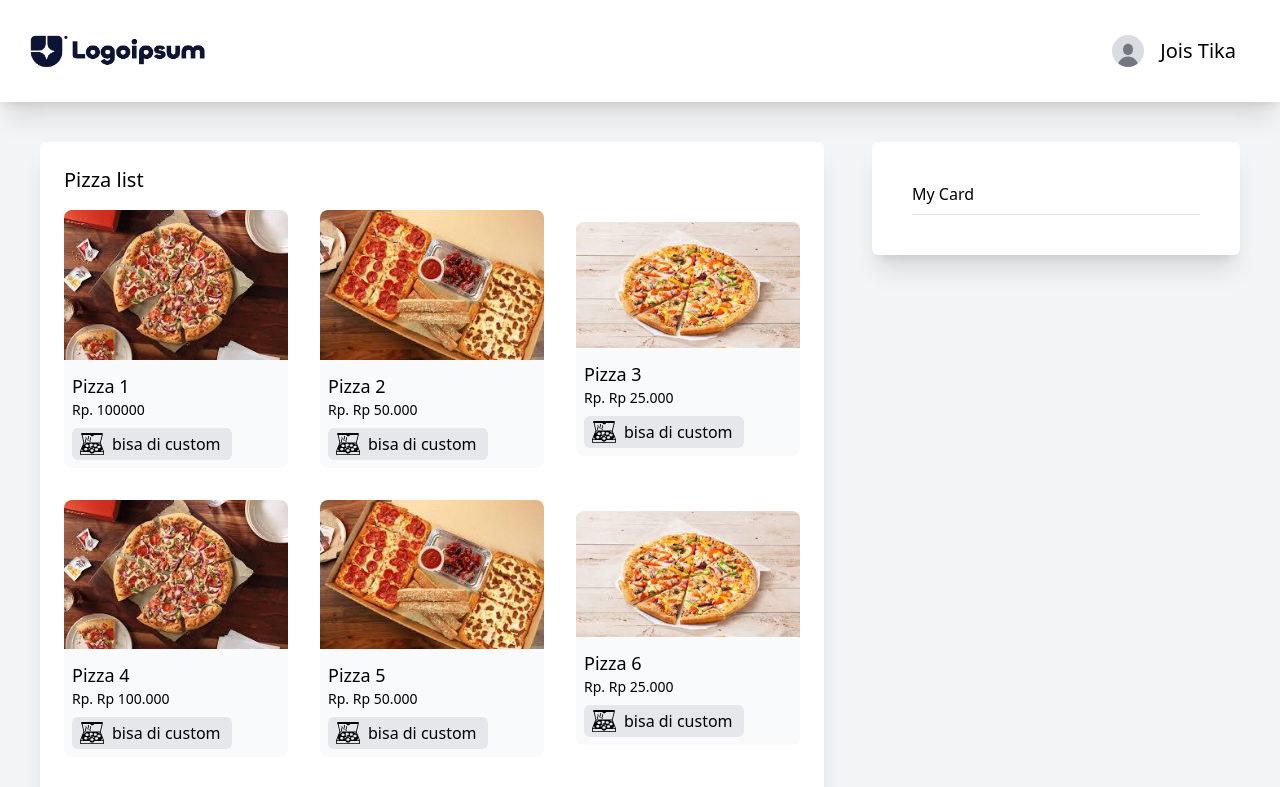
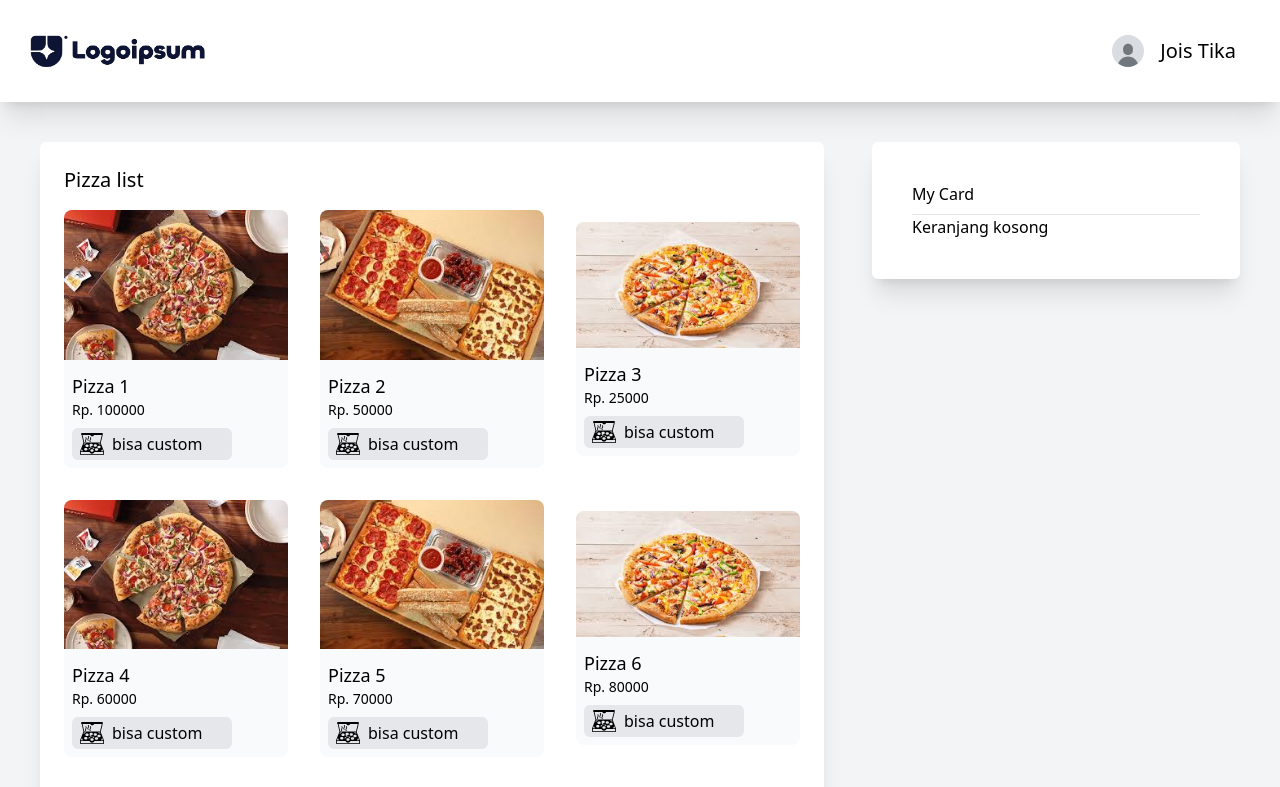
Before and after one commit to Jois01/pizza-order, a Vue app: page / in a window 1280 px wide. Shown: the top 787 px of the page. Built offline with nearby package versions, Linux system fonts and the light colour scheme.

Commit message:
perbaikan untuk menambah ke keranjang

```diff
--- a/package.json
+++ b/package.json
@@ -12,7 +12,7 @@
   },
   "dependencies": {
     "vue": "^3.5.12",
-    "vuex": "^4.1.0"
+    "vuex": "^4.0.2"
   },
   "devDependencies": {
     "@eslint/js": "^9.14.0",
--- a/src/App.vue
+++ b/src/App.vue
@@ -1,25 +1,65 @@
-<script setup>
-import navbar from './components/navbar.vue'
-import pizza from './components/pizza.vue'
-import cart from './components/cart.vue'
-</script>
 <template>
   <navbar />
-  <div class="grid grid-cols-1 md:grid-cols-3 m-4" >
+  <div id="app" class="grid grid-cols-1 md:grid-cols-3 m-4">
     <div class="card col-span-2">
-      <pizza />
+      <div class="card bg-white m-6 p-2 rounded-md shadow-xl">
+        <div class="card-title m-4 text-xl">Pizza list</div>
+        <div class="card-body m-4 items-center">
+          <div class="grid grid-cols-1 md:grid-cols-3 sm:grid-cols-2 gap-8 items-center">
+            <div
+              class="card bg-gray-50 rounded-lg"
+              v-for="pizza in pizzas"
+              :key="pizza.id"
+            >
+              <pizza :pizza="pizza" @add-to-cart="addToCart" />
+            </div>
+          </div>
+        </div>
+      </div>
     </div>
     <div class="card">
-      <cart />
+      <div class="bg-white rounded-md p-10 m-6 shadow-xl">
+        <h5 class="card-title">My Card</h5>
+        <hr class="mt-2" />
+        <cart :cart="cart" @remove-from-cart="removeFromCart" />
+      </div>
     </div>
   </div>
 </template>
 <script>
+import navbar from './components/navbar.vue'
+import pizza from './components/pizza.vue'
+import cart from './components/cart.vue'
+import pizzas from './store/pizzas.json'
+
 export default {
   components: {
     navbar,
     pizza,
     cart,
   },
+  data() {
+    return {
+      pizzas,
+      cart: [],
+    }
+  },
+  methods: {
+    addToCart(pizza) {
+      const itemInCart = this.cart.find((item) => item.id === pizza.id)
+      if (itemInCart) {
+        itemInCart.quantity++
+      } else {
+        this.cart.push({ ...pizza, quantity: 1 })
+      }
+    },
+    removeFromCart(index) {
+      if (this.cart[index].quantity > 1) {
+        this.cart[index].quantity--
+      } else {
+        this.cart.splice(index, 1)
+      }
+    },
+  },
 }
 </script>
--- a/src/components/cart.vue
+++ b/src/components/cart.vue
@@ -1,19 +1,69 @@
 <template>
-  <div class="bg-white rounded-md p-10 m-6 shadow-xl">
-    <h5 class="card-title">My Card</h5>
-    <hr class="mt-2" />
-    <div class="" v-for="pizza in cart" :key="pizza.id">
-      <div class="card flex m-4 gap-4 justify-between">
-        <div class="text-xl">{{ pizza.name }}</div>
-        <img src="../../public/pizza.jpeg" alt="" class="w-32 rounded-md" />
+  <div>
+    <div v-if="cart.length > 0">
+      <div class="card m-4 gap-4" v-for="(item, index) in cart" :key="index">
+        <div class="card-body flex justify-between">
+          <div class="text-xl">{{ item.name }}</div>
+          <img :src="item.image" alt="" class="w-32 rounded-md" />
         </div>
-      <div class="topping m-4 mt-6">
+        <div class="topping mt-6">
           <div class="text-sm">TOPPING</div>
-        <p>{{ pizza.topping }}</p>
+          <div class="flex justify-between">
+            <div class="text-sm">{{ item.harga | currency }}</div>
+            <div class="relative flex items-center">
+              <button
+                type="button"
+                id="decrement-button"
+                data-input-counter-decrement="quantity-input"
+                class="bg-gray-100 hover:bg-gray-200 border border-gray-300 rounded-s-lg p-1 focus:ring-gray-100 focus:ring-2 focus:outline-none"
+              >
+                <svg
+                  class="size-2 text-gray-900 dark:text-white"
+                  aria-hidden="true"
+                  xmlns="http://www.w3.org/2000/svg"
+                  fill="none"
+                  viewBox="0 0 18 2"
+                >
+                  <path
+                    stroke="currentColor"
+                    stroke-linecap="round"
+                    stroke-linejoin="round"
+                    stroke-width="2"
+                    d="M1 1h16"
+                  />
+                </svg>
+              </button>
+              <div class="text-center m-2">
+                {{ item.quantity }}
               </div>
-      <div class="harga text-right">{{ pizza.harga }}</div>
+              <button
+                type="button"
+                id="increment-button"
+                data-input-counter-increment="quantity-input"
+                class="bg-gray-100 hover:bg-gray-200 border border-gray-300 rounded-e-lg p-1 focus:ring-gray-100 focus:ring-2 focus:outline-none"
+              >
+                <svg
+                  class="size-2 text-gray-900 dark:text-white"
+                  aria-hidden="true"
+                  xmlns="http://www.w3.org/2000/svg"
+                  fill="none"
+                  viewBox="0 0 18 18"
+                >
+                  <path
+                    stroke="currentColor"
+                    stroke-linecap="round"
+                    stroke-linejoin="round"
+                    stroke-width="2"
+                    d="M9 1v16M1 9h16"
+                  />
+                </svg>
+              </button>
+            </div>
+          </div>
+        </div>
+
         <div class="trash">
-        <button>
+          <button @click="removeFromCart(index)">
             <svg
               xmlns="http://www.w3.org/2000/svg"
               fill="none"
@@ -30,10 +80,28 @@
             </svg>
           </button>
         </div>
-      <hr class=" my-8">
+      </div>
+      <div class="harga text-right">{{ total | currency }}</div>
+      <hr class="my-8" />
+    </div>
+    <div v-else>
+      <p>Keranjang kosong</p>
     </div>
   </div>
 </template>
+
 <script>
-export default {}
+export default {
+  props: ['cart'],
+  computed: {
+    total() {
+      return this.cart.reduce((acc, item) => acc + item.harga * item.quantity, 0)
+    },
+  },
+  methods: {
+    removeFromCart(index) {
+      this.$emit('remove-from-cart', index)
+    },
+  },
+}
 </script>
--- a/src/components/pizza.vue
+++ b/src/components/pizza.vue
@@ -1,26 +1,12 @@
 <template>
-  <div class="card bg-white m-6 p-2 rounded-md shadow-xl">
-    <div class="card-title m-4 text-xl">Pizza list</div>
-    <div class="card-body m-4 items-center">
-      <div class="grid grid-cols-1 md:grid-cols-3 sm:grid-cols-2 gap-8 items-center">
-        <div
-          class="card bg-gray-50 rounded-lg"
-          v-for="pizza in pizzas"
-          :key="pizza.id"
-          @click="open = true"
-        >
-          <img :src="pizza.image" alt="Pizza Image" class="rounded-t-lg" />
-          <div class="content mt-3 m-2">
-            <h2 class="pizza_name text-lg">{{ pizza.name }}</h2>
-            <p class="pizza_description text-sm">Rp. {{ pizza.harga }}</p>
-            <div class="bg-gray-200 w-40 py-1 px-2 mt-2 rounded-md flex gap-2">
-              <img src="./icons/pizza-svgrepo-com.svg" alt="" class="size-6" />
-              {{ pizza.description }}
-            </div>
-          </div>
-        </div>
-      </div>
-    </div>
+  <img :src="pizza.image" alt="Pizza Image" class="rounded-t-lg" />
+  <div class="content mt-3 m-2">
+    <h2 class="pizza_name text-lg">{{ pizza.name }}</h2>
+    <p class="pizza_description text-sm">Rp. {{ pizza.harga }}</p>
+    <button class="bg-gray-200 w-40 py-1 px-2 mt-2 rounded-md flex gap-2" @click="open = true">
+      <img src="./icons/pizza-svgrepo-com.svg" alt="" class="size-6" />
+      bisa custom
+    </button>
   </div>
   <!-- modal -->
   <div
@@ -70,7 +56,7 @@
         <p></p>
         <button
           class="bg-blue-500 text-white w-32 py-2 px-2 rounded-md flex gap-2transition ease-in-out delay-150 hover:-translate-y-1 hover:scale-110 hover:bg-indigo-500 duration-300"
-          @click.prevent="addToCart, (open = false)"
+          @click="addToCart"
         >
           <svg
             xmlns="http://www.w3.org/2000/svg"
@@ -97,51 +83,24 @@
 <!-- kirim data ke cart -->
 
 <script>
-import pizzas from '../store/pizzas.json'
+import toppings from '../store/toppings.json'
+
 export default {
   data() {
     return {
-      pizzas,
-
-      cart: [],
-      total: 0,
-      toppings: [
-        {
-          id: 1,
-          name: 'Topping 1',
-        },
-        {
-          id: 2,
-          name: 'Topping 2',
-        },
-        {
-          id: 3,
-          name: 'Topping 3',
-        },
-        {
-          id: 4,
-          name: 'Topping 4',
-        },
-        {
-          id: 5,
-          name: 'Topping 5',
-        },
-      ],
+      toppings,
       open: false,
       selectedToppings: false,
     }
   },
+  props: ['pizza'],
   methods: {
-    toppingToggle(topping) {
-      this.isChecked = !this.isChecked
+    addToCart() {
+      this.$emit('add-to-cart', this.pizza)
     },
-    addToCart() {
-      this.cart.push(this.pizzas[0])
-      this.total += this.pizzas[0].harga
-      if (this.cart == this.pizzas.id) {
-        this.pizzas.push({
-          pizza: this.cart,
-        })
+    addTopping() {
+      if(topping == isChecked){
+        this.$emit('add-to-cart', this.topping)
       }
     },
   },
--- a/src/main.js
+++ b/src/main.js
@@ -4,3 +4,9 @@ import { createApp } from 'vue'
 import App from './App.vue'
 
 createApp(App).mount('#app')
+Vue.filter('currency', function (value) {
+  return new Intl.NumberFormat('id-ID', {
+    style: 'currency',
+    currency: 'IDR',
+  }).format(value)
+})
--- a/src/store/index.js
+++ /dev/null
@@ -1,13 +0,0 @@
-Vue.use(Vuex)
-
-export default new Vuex.Store({
-  state: {
-    // state
-    cart:[]
-  },
-  mutations: {
-    addCart(state, payload) {
-        state.cart.push(payload)
-        }
-  },
-})
--- a/src/store/pizzas.json
+++ b/src/store/pizzas.json
@@ -9,77 +9,77 @@
   {
     "id": 2,
     "name": "Pizza 2",
-    "harga": "Rp 50.000",
+    "harga": 50000,
     "image": "pizza1.jpeg",
     "description": "bisa di custom"
   },
   {
     "id": 3,
     "name": "Pizza 3",
-    "harga": "Rp 25.000",
+    "harga": 25000,
     "image": "pizza2.jpeg",
     "description": "bisa di custom"
   },
   {
     "id": 4,
     "name": "Pizza 4",
-    "harga": "Rp 100.000",
+    "harga": 60000,
     "image": "pizza.jpeg",
     "description": "bisa di custom"
   },
   {
     "id": 5,
     "name": "Pizza 5",
-    "harga": "Rp 50.000",
+    "harga": 70000,
     "image": "pizza1.jpeg",
     "description": "bisa di custom"
   },
   {
     "id": 6,
     "name": "Pizza 6",
-    "harga": "Rp 25.000",
+    "harga": 80000,
     "image": "pizza2.jpeg",
     "description": "bisa di custom"
   },
   {
     "id": 7,
     "name": "Pizza 7",
-    "harga": "Rp 100.000",
+    "harga": 40000,
     "image": "pizza.jpeg",
     "description": "bisa di custom"
   },
   {
     "id": 8,
     "name": "Pizza 8",
-    "harga": "Rp 50.000",
+    "harga": 20000,
     "image": "pizza1.jpeg",
     "description": "bisa di custom"
   },
   {
     "id": 9,
     "name": "Pizza 9",
-    "harga": "Rp 25.000",
+    "harga": 45000,
     "image": "pizza2.jpeg",
     "description": "bisa di custom"
   },
   {
     "id": 10,
     "name": "Pizza 10",
-    "harga": "Rp 100.000",
+    "harga": 55000,
     "image": "pizza.jpeg",
     "description": "bisa di custom"
   },
   {
     "id": 11,
     "name": "Pizza 11",
-    "harga": "Rp 50.000",
+    "harga": 199000,
     "image": "pizza1.jpeg",
     "description": "bisa di custom"
   },
   {
     "id": 12,
     "name": "Pizza 12",
-    "harga": "Rp 25.000",
+    "harga": 75000,
     "image": "pizza2.jpeg",
     "description": "bisa di custom"
   }
--- /dev/null
+++ b/src/store/toppings.json
@@ -0,0 +1,22 @@
+[
+  {
+    "id": 1,
+    "name": "Topping 1"
+  },
+  {
+    "id": 2,
+    "name": "Topping 2"
+  },
+  {
+    "id": 3,
+    "name": "Topping 3"
+  },
+  {
+    "id": 4,
+    "name": "Topping 4"
+  },
+  {
+    "id": 5,
+    "name": "Topping 5"
+  }
+]
```
Also changed, not shown: 1 other file (tests, documents, lock files or other folders). Lines whose indentation alone changed are shown as unchanged.
